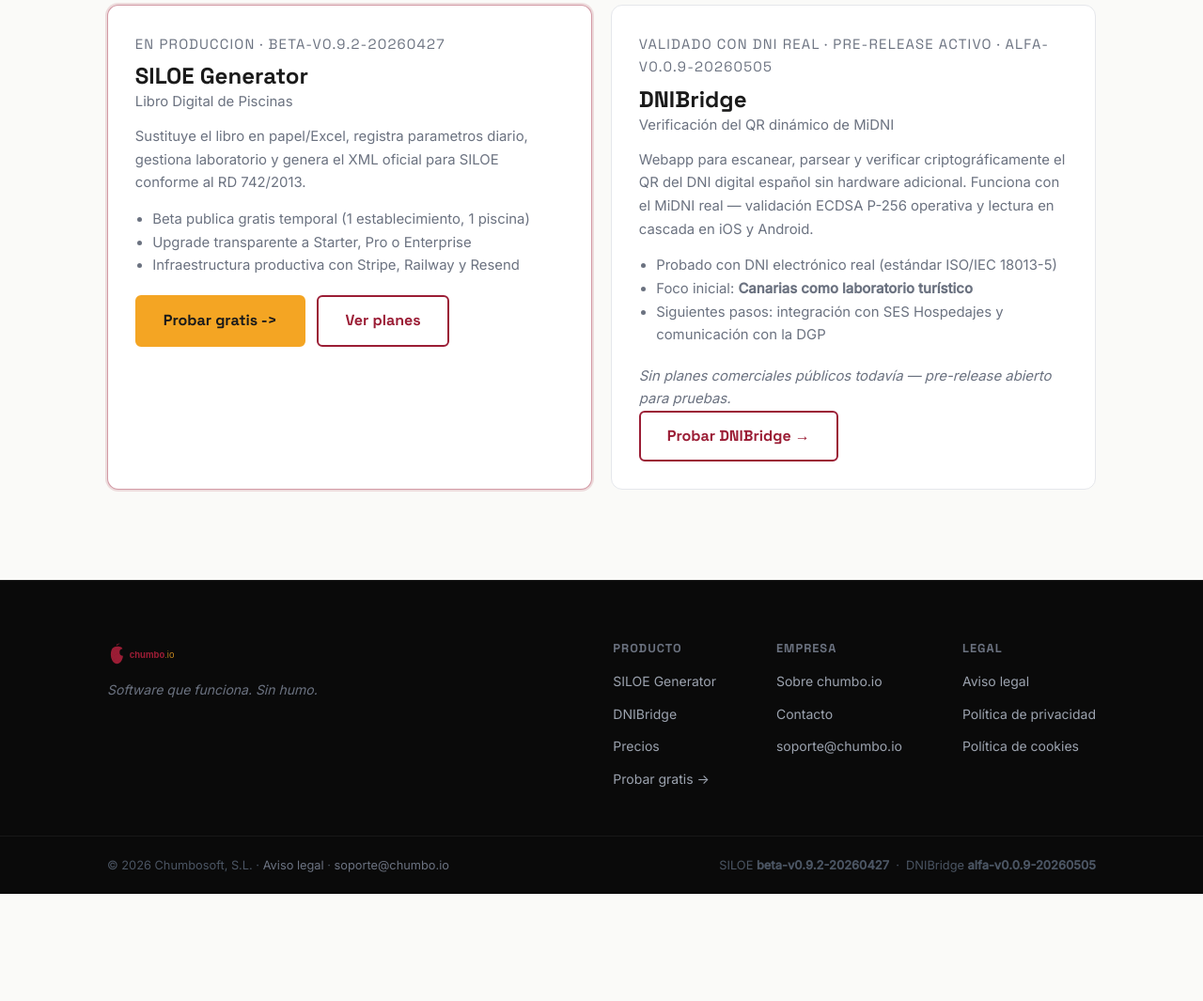
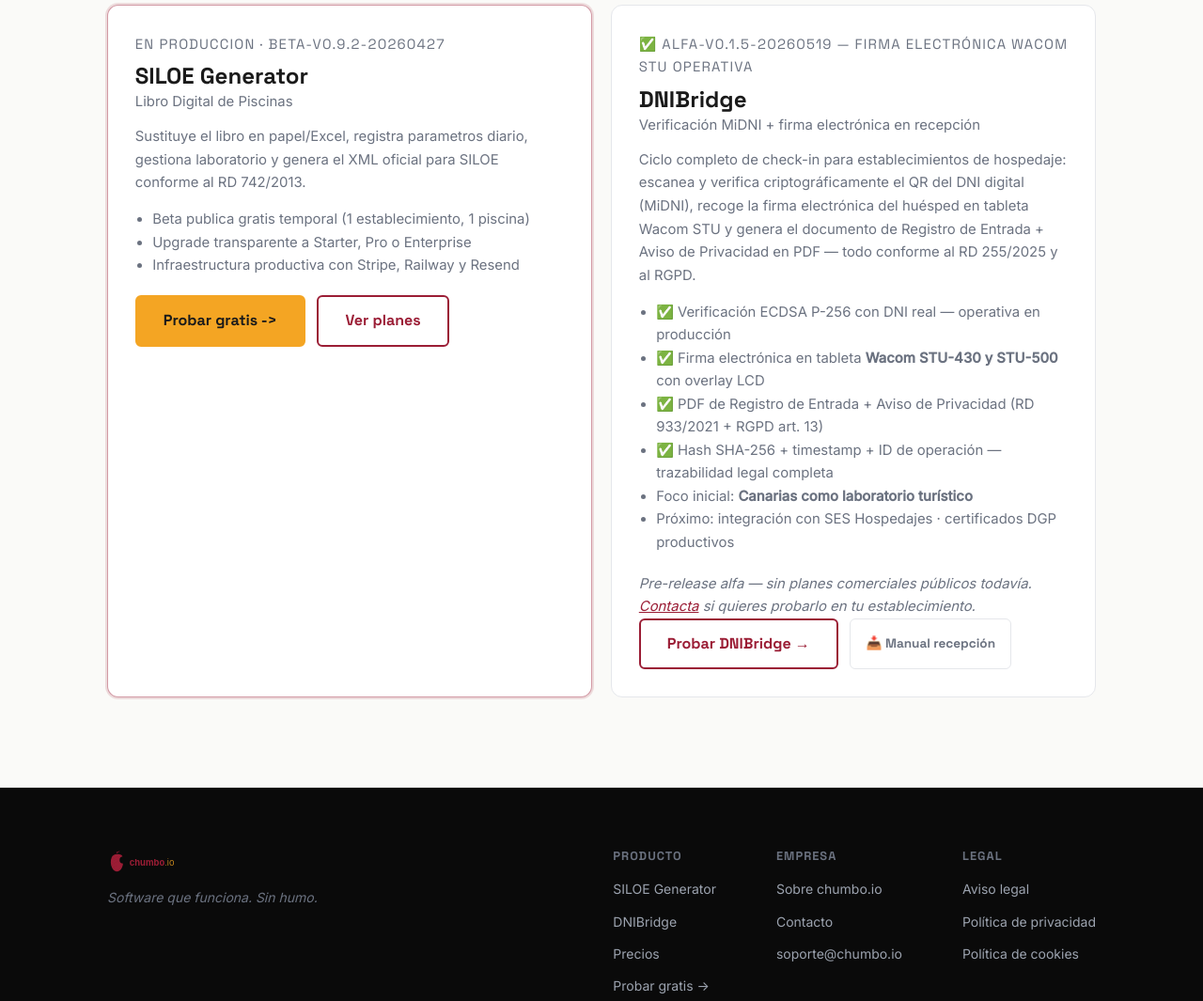
Before and after one commit to juanrdzbaeza/chumbo.io, an Astro site: page /productos in a window 1280 px wide. Shown: the part 420-1485 px from the top of the page at 94% size. Before the commit the page ends 1371 px from the top, so only its background shows below. Built offline with nearby package versions, Linux system fonts and the light colour scheme; Astro itself is replaced by a stand-in of ours.

Commit message:
feat(web): actualiza estado DNIBridge a alfa-v0.1.5-20260519 - Hero.astro: bump version badge DNIBridge 0.0.9 → 0.1.5-20260519 - Footer.astro: idem en el footer bottom - ActiveProjects.astro: descripcion actualizada — firma Wacom STU operativa,   ciclo check-in completo (feat-009 consentimiento + feat-010 LCD overlay) - productos.astro:   * Status: 'alfa-v0.1.5-20260519 — firma electrónica Wacom STU operativa'   * Subtitulo: 'Verificación MiDNI + firma electrónica en recepción'   * Bullets: ECDSA P-256, Wacom STU-430/STU-500 overlay LCD, PDF RD933+RGPD,     hash SHA-256 + timestamp (trazabilidad legal)   * CTA secundario: enlace directo al manual de recepción (PDF)   * product-note: invitación a contactar para pilotos   * Meta description actualizada   * Estilo btn-ghost añadido para el botón del manual

```diff
--- a/src/components/ActiveProjects.astro
+++ b/src/components/ActiveProjects.astro
@@ -10,8 +10,8 @@ const projects = [
   },
   {
     name: 'DNIBridge',
-    status: 'Validado con DNI real · pre-release · alfa-v0.0.9-20260505',
-    desc: 'Verificación criptográfica del QR dinámico de MiDNI, sin hardware extra. Probado con DNI real, foco inicial en Canarias como laboratorio turístico.',
+    status: '✅ alfa-v0.1.5-20260519 — firma Wacom STU operativa',
+    desc: 'Verificación criptográfica del QR MiDNI + firma electrónica del huésped en tableta Wacom STU + documento RGPD generado en PDF. Ciclo de check-in completo operativo en hardware real.',
     ctaLabel: 'Probar DNIBridge →',
     ctaHref: 'https://dnibridge.chumbo.io',
     external: true,
--- a/src/components/Footer.astro
+++ b/src/components/Footer.astro
@@ -43,7 +43,7 @@ const year = new Date().getFullYear();
   <div class="footer-bottom">
     <div class="container">
       <span>© {year} Chumbosoft, S.L. · <a href="/legal">Aviso legal</a> · <a href="mailto:soporte@chumbo.io">soporte@chumbo.io</a></span>
-      <span class="footer-love">SILOE <strong>beta-v0.9.2-20260427</strong> &nbsp;·&nbsp; DNIBridge <strong>alfa-v0.0.9-20260505</strong></span>
+      <span class="footer-love">SILOE <strong>beta-v0.9.2-20260427</strong> &nbsp;&nbsp; DNIBridge <strong>alfa-v0.1.5-20260519</strong></span>
     </div>
   </div>
 </footer>
--- a/src/components/Hero.astro
+++ b/src/components/Hero.astro
@@ -5,7 +5,7 @@
   <div class="container hero-inner">
     <div class="hero-badge">
       <span class="dot"></span>
-      SILOE <strong>beta-v0.9.2-20260427</strong> · DNIBridge <strong>alfa-v0.0.9-20260505</strong>
+      SILOE <strong>beta-v0.9.2-20260427</strong> &nbsp;·&nbsp; DNIBridge <strong>alfa-v0.1.5-20260519</strong>
     </div>
 
     <h1 class="hero-title">
--- a/src/pages/productos.astro
+++ b/src/pages/productos.astro
@@ -6,7 +6,7 @@ import Footer from '../components/Footer.astro';
 
 <Layout
   title="Productos — chumbo.io"
-  description="Productos activos de chumbo.io: SILOE Generator en produccion y DNIBridge en desarrollo activo."
+  description="Productos activos de chumbo.io: SILOE Generator en producción y DNIBridge alfa-v0.1.5 con firma electrónica Wacom STU y documento RGPD."
 >
   <Nav />
   <main class="products-page">
@@ -45,25 +45,36 @@ import Footer from '../components/Footer.astro';
         </article>
 
         <article class="product-card">
-          <p class="product-status">Validado con DNI real · pre-release activo · alfa-v0.0.9-20260505</p>
+          <p class="product-status">✅ alfa-v0.1.5-20260519 — firma electrónica Wacom STU operativa</p>
           <h2>DNIBridge</h2>
-          <p class="product-sub">Verificación del QR dinámico de MiDNI</p>
+          <p class="product-sub">Verificación MiDNI + firma electrónica en recepción</p>
           <p>
-            Webapp para escanear, parsear y verificar criptográficamente el QR del
-            DNI digital español sin hardware adicional. Funciona con el MiDNI real —
-            validación ECDSA P-256 operativa y lectura en cascada en iOS y Android.
+            Ciclo completo de check-in para establecimientos de hospedaje: escanea y
+            verifica criptográficamente el QR del DNI digital (MiDNI), recoge la
+            firma electrónica del huésped en tableta Wacom STU y genera el
+            documento de Registro de Entrada + Aviso de Privacidad en PDF —
+            todo conforme al RD 255/2025 y al RGPD.
           </p>
           <ul>
-            <li>Probado con DNI electrónico real (estándar ISO/IEC 18013-5)</li>
+            <li>✅ Verificación ECDSA P-256 con DNI real — operativa en producción</li>
+            <li>✅ Firma electrónica en tableta <strong>Wacom STU-430 y STU-500</strong> con overlay LCD</li>
+            <li>✅ PDF de Registro de Entrada + Aviso de Privacidad (RD 933/2021 + RGPD art. 13)</li>
+            <li>✅ Hash SHA-256 + timestamp + ID de operación — trazabilidad legal completa</li>
             <li>Foco inicial: <strong>Canarias como laboratorio turístico</strong></li>
-            <li>Siguientes pasos: integración con SES Hospedajes y comunicación con la DGP</li>
+            <li>Próximo: integración con SES Hospedajes · certificados DGP productivos</li>
           </ul>
           <p class="product-note">
-            Sin planes comerciales públicos todavía — pre-release abierto para pruebas.
+            Pre-release alfa — sin planes comerciales públicos todavía.
+            <a href="mailto:soporte@chumbo.io">Contacta</a> si quieres probarlo en tu establecimiento.
           </p>
           <div class="product-actions">
             <a href="https://dnibridge.chumbo.io" class="btn btn-outline-dark" target="_blank" rel="noopener">
               Probar DNIBridge →
+            </a>
+            <a href="https://dnibridge.chumbo.io/docs/DNIBridge_Manual_Recepcion.pdf"
+               class="btn btn-ghost" target="_blank" rel="noopener"
+               title="Manual de operación para recepción (PDF)">
+              📥 Manual recepción
             </a>
           </div>
         </article>
@@ -158,6 +169,27 @@ import Footer from '../components/Footer.astro';
   font-style: italic;
 }
 
+.product-note a {
+  color: var(--chumbo-skin);
+  text-decoration: underline;
+}
+
+.btn-ghost {
+  background: transparent;
+  border: 1px solid var(--border, #e5e7eb);
+  color: var(--text-muted, #6b7280);
+  font-size: .85rem;
+  padding: .5rem 1rem;
+  border-radius: var(--radius-sm, 6px);
+  text-decoration: none;
+  transition: border-color .15s, color .15s;
+}
+.btn-ghost:hover {
+  border-color: var(--chumbo-skin);
+  color: var(--chumbo-skin);
+  text-decoration: none;
+}
+
 @media (max-width: 820px) {
   .products-grid {
     grid-template-columns: 1fr;
```
